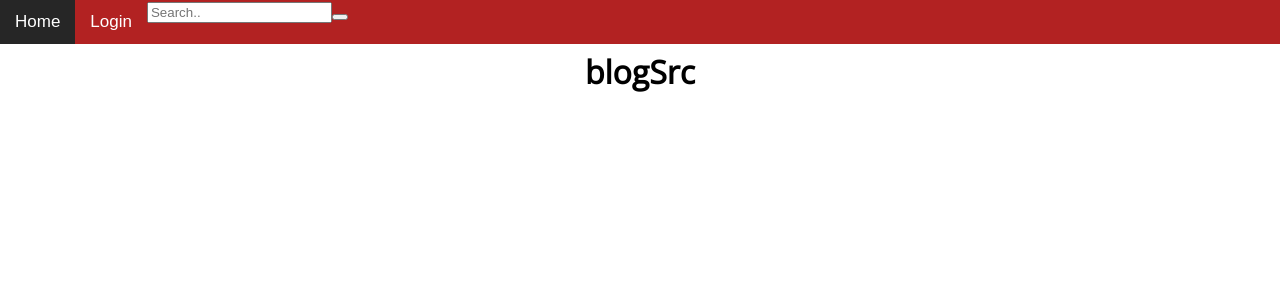
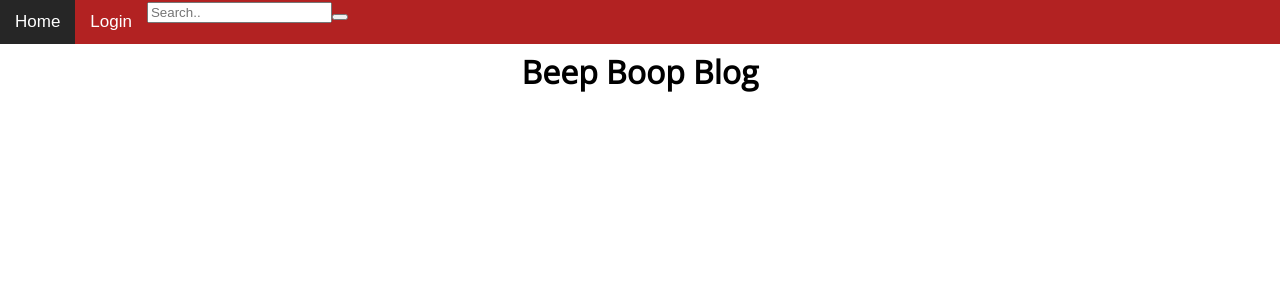
Before and after one commit to ejw3md/blog, an Angular app in the folder blogSrc/: page / in a window 1280 px wide. Shown: the top 300 px of the page. Built offline with nearby package versions, Linux system fonts and the light colour scheme.

Commit message:
changed title

```diff
--- a/blogSrc/src/app/app.component.ts
+++ b/blogSrc/src/app/app.component.ts
@@ -6,5 +6,5 @@ import { Component } from '@angular/core';
   styleUrls: ['./app.component.css']
 })
 export class AppComponent {
-  title = 'blogSrc';
+  title = 'Beep Boop Blog';
 }
```
